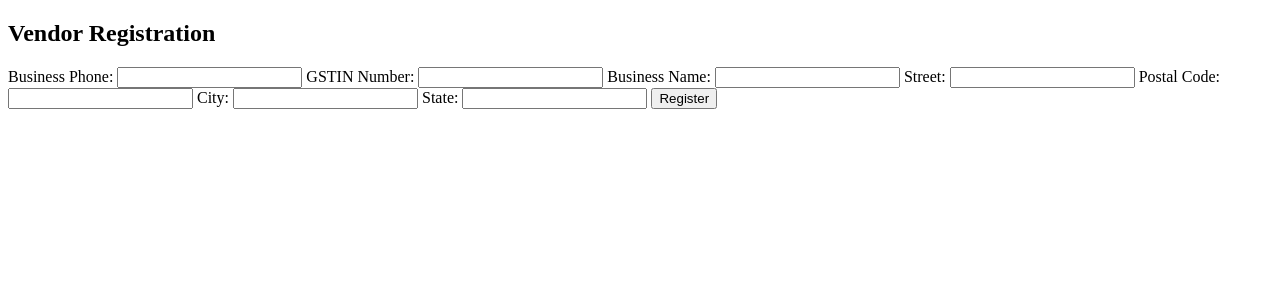
After one commit to pooj180304/DCI-INTERN-FASHIONWEBSITE, a Django app: page /vendor-registration/ in a window 1280 px wide. The commit adds this page. Shown: the top 300 px of the page. Run offline with Django 5.2, Linux system fonts and the light colour scheme.

Commit message:
added vendor_registration page

```diff
--- a/fashionapp/urls.py
+++ b/fashionapp/urls.py
@@ -2,5 +2,6 @@ from django.urls import path
 from . import views
 
 urlpatterns = [
-    path('',views.index,name='index')
+    path('',views.index,name='index'),
+    path('vendor-registration/', views.vendor_registration, name='vendor_registration'),
 ]
--- a/fashionapp/views.py
+++ b/fashionapp/views.py
@@ -1,6 +1,7 @@
 from django.http import HttpResponse
-from django.shortcuts import render
+from django.shortcuts import render, redirect, get_object_or_404
 from fashionapp.models import UserProfile, VendorDetails, OrderDetails, ProductDetails, ProductReviews
+from django.contrib.auth.models import User
 
 def index(req):
     if req.method == 'POST':
@@ -11,9 +12,46 @@ def index(req):
         mobile = req.POST.get('mobilenumber')
         user_type = 'Customer'
         if password1 == password2:
-            UserProfile.objects.create(name=name,email=email,password=password1,mobile_number=mobile,type=user_type)
-            return render(req, 'register_user.html')
+            user_profile = UserProfile.objects.create(name=name,email=email,password=password1,mobile_number=mobile,type=user_type)
+            return render(req, 'register_user.html', {'user_id': user_profile.id})
         else:
             err_msg = "Passwords do not match"
             return render(req, 'register_user.html', {'er_msg': err_msg})
     return render(req, 'register_user.html')
+
+from django.shortcuts import render, redirect, get_object_or_404
+from fashionapp.models import UserProfile, VendorDetails
+
+def vendor_registration(request):
+    er_msg = None
+    success_message = None
+
+    if request.method == 'POST':
+        # Process the form data
+        business_phone = request.POST.get('business_phone')
+        GSTIN_number = request.POST.get('GSTIN_number')
+        business_name = request.POST.get('business_name')
+        street = request.POST.get('street')
+        postal_code = request.POST.get('postal_code')
+        city = request.POST.get('city')
+        state = request.POST.get('state')
+
+        # Get the last recently generated user ID
+        user_id = UserProfile.objects.latest('id').id
+
+        # Create a VendorDetails object
+        vendor_details = VendorDetails.objects.create(
+            user_profile_id=user_id,
+            business_phone=business_phone,
+            GSTIN_number=GSTIN_number,
+            business_name=business_name,
+            street=street,
+            postal_code=postal_code,
+            city=city,
+            state=state
+        )
+
+        # Set success_message or perform other actions as needed
+        success_message = "Registration successful!"
+
+    return render(request, 'vendor_registration.html', {'er_msg': er_msg, 'success_message': success_message})
--- a/templates/register_user.html
+++ b/templates/register_user.html
@@ -21,5 +21,8 @@
         <p style="color: red;">{{ er_msg }}</p>
         <button type="submit">Register</button>
     </form>
+    {% if user_id %}
+    <p>Ready to create a business account? <a href="{% url 'vendor_registration' %}?user_id={{ user_id }}">Create a business account</a></p>
+    {% endif %}
 </body>
 </html>
--- /dev/null
+++ b/templates/vendor_registration.html
@@ -0,0 +1,46 @@
+<!DOCTYPE html>
+<html lang="en">
+<head>
+    <meta charset="UTF-8">
+    <meta name="viewport" content="width=device-width, initial-scale=1.0">
+    <title>Vendor Registration</title>
+</head>
+<body>
+    <h2>Vendor Registration</h2>
+
+    {% if er_msg %}
+        <p style="color: red;">{{ er_msg }}</p>
+    {% endif %}
+
+    {% if success_message %}
+        <p style="color: green;">{{ success_message }}</p>
+    {% endif %}
+
+    <form method="post" action="{% url 'vendor_registration' %}?user_id={{ user_id }}">
+        {% csrf_token %}
+
+        <label for="business_phone">Business Phone:</label>
+        <input type="text" id="business_phone" name="business_phone" required>
+
+        <label for="GSTIN_number">GSTIN Number:</label>
+        <input type="text" id="GSTIN_number" name="GSTIN_number" required>
+
+        <label for="business_name">Business Name:</label>
+        <input type="text" id="business_name" name="business_name" required>
+
+        <label for="street">Street:</label>
+        <input type="text" id="street" name="street" required>
+
+        <label for="postal_code">Postal Code:</label>
+        <input type="text" id="postal_code" name="postal_code" required>
+
+        <label for="city">City:</label>
+        <input type="text" id="city" name="city" required>
+
+        <label for="state">State:</label>
+        <input type="text" id="state" name="state" required>
+
+        <button type="submit">Register</button>
+    </form>
+</body>
+</html>
```
Also changed, not shown: fashionproject/urls.py (line endings or trailing spaces).
